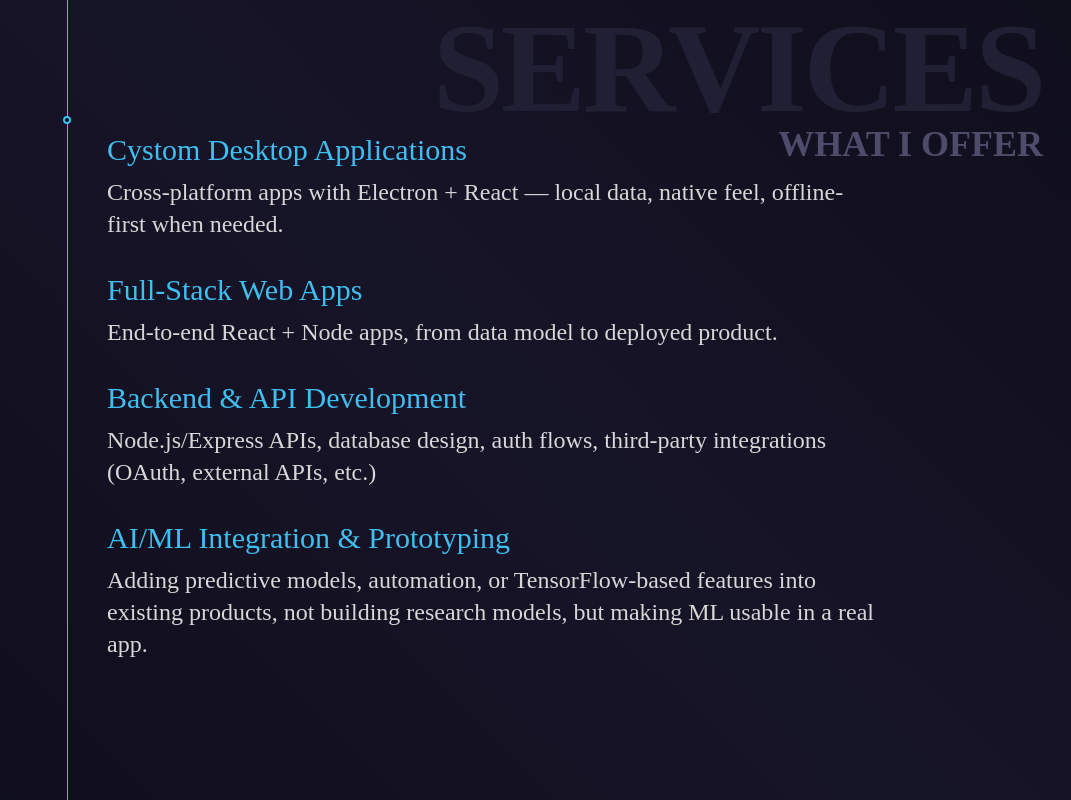
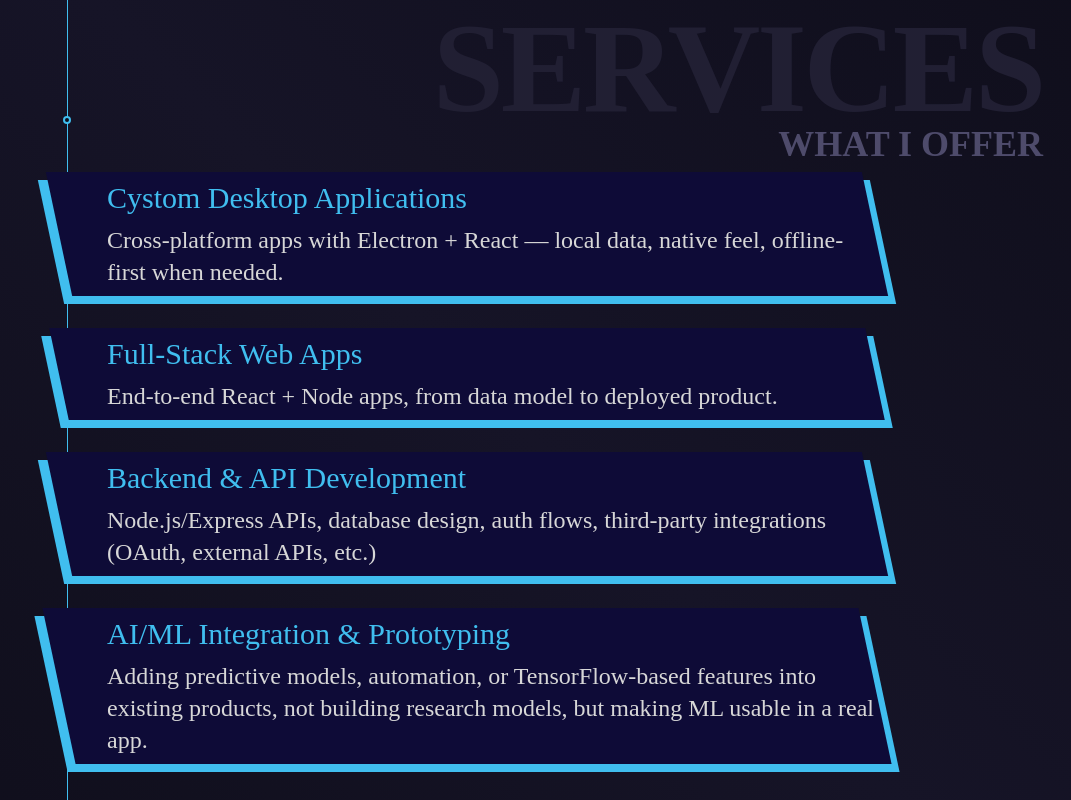
Before and after one commit to MxrQuane/portfolio, a React app: page /portfolio/ in a window 1280 px wide. Shown: the part 860-1660 px from the top of the page, without its empty margins (205-1276 px from the left). Built offline with nearby package versions, Linux system fonts and the light colour scheme; the HTML template or start-up script is replaced by a standard one; a web font is replaced by a local one.

Commit message:
added animations to both services and project cards

```diff
--- a/src/components/home/sections/Services.jsx
+++ b/src/components/home/sections/Services.jsx
@@ -1,20 +1,66 @@
+import { useEffect, useRef, useState } from 'react';
 import Section from '../utils/Section';
 import SectionTitle from '../utils/SectionTitle';
-import { services } from '../../../data/services'
+import { services } from '../../../data/services';
+
+const ServiceItem = ({ service }) => {
+    const itemRef = useRef(null);
+    const [isVisible, setIsVisible] = useState(false);
+
+    useEffect(() => {
+        const observer = new IntersectionObserver(
+            ([entry]) => {
+                if (entry.isIntersecting) {
+                    setIsVisible(true);
+                    if (itemRef.current) observer.unobserve(itemRef.current);
+                }
+            },
+            { threshold: 0.2 }
+        );
+
+        if (itemRef.current) {
+            observer.observe(itemRef.current);
+        }
+
+        return () => observer.disconnect();
+    }, []);
+
+    return (
+        <div
+            ref={itemRef}
+            className={`
+                service-item relative
+                flex flex-col gap-2 max-w-3xl
+                before:content-[''] before:absolute
+                before:-left-14
+                before:w-[calc(100%+4rem)] before:h-[calc(100%+1rem)]
+                before:bg-primary before:skew-x-12
+                before:z-98
+                after:content-[''] after:absolute
+                after:-left-12
+                after:-top-2
+                after:w-[calc(100%+3rem)] after:h-[calc(100%+1rem)]
+                after:bg-[#0E0B37] after:skew-x-12
+                after:z-99
+                ${isVisible ? 'animate-in' : ''}
+            `}
+        >
+            <div className="service-text-curtain z-100 flex flex-col gap-2">
+                <h3 className="text-primary text-xl sm:text-2xl lg:text-3xl">{service.title}</h3>
+                <p className="text-secondary-foreground text-sm sm:text-lg lg:text-2xl">{service.description}</p>
+            </div>
+        </div>
+    );
+};
 
 const Services = () => {
     return (
         <Section id="services">
             <SectionTitle title="services" subTitle="what I offer" textAlign="text-end" x="top-4 sm:top-6 lg:top-8 xl:top-16" y="right-4 sm:right-6 lg:right-8" />
-            <div className="flex flex-col gap-4 sm:gap-8 mt-4">
-                {services.map((service,index) => {
-                    return (
-                        <div key={index} className="flex flex-col gap-2 max-w-3xl">
-                            <h3 className="text-primary text-xl sm:text-2xl lg:text-3xl" >{service.title}</h3>
-                            <p className="text-secondary-foreground text-sm sm:text-lg lg:text-2xl" >{service.description}</p>
-                        </div>
-                    )
-                })}
+            <div className="flex flex-col gap-4 sm:gap-12 mt-16">
+                {services.map((service, index) => (
+                    <ServiceItem key={index} service={service} />
+                ))}
             </div>
         </Section>
     );
--- a/src/components/home/sections/Work/ProjectCard.jsx
+++ b/src/components/home/sections/Work/ProjectCard.jsx
@@ -1,4 +1,4 @@
-import { useRef } from "react";
+import { useEffect, useRef, useState } from "react";
 import { useIsTouchDevice } from "../../../../hooks/IsTouch"
 
 // display = L: Landscape
@@ -10,6 +10,26 @@
     const ROTATION_INTENSITY = 30;
     const SCALE = 1.1;
     const isTouch = useIsTouchDevice();
+
+    const [isVisible, setIsVisible] = useState(false);
+
+    useEffect(() => {
+        const observer = new IntersectionObserver(
+            ([entry]) => {
+                if (entry.isIntersecting) {
+                    setIsVisible(true);
+                    if (card.current) observer.unobserve(card.current);
+                }
+            },
+            { threshold: 0.2 }
+        );
+
+        if (card.current) {
+            observer.observe(card.current);
+        }
+
+        return () => observer.disconnect();
+    }, []);
 
 
     const handleMouseMove = (e) => {
@@ -38,9 +58,16 @@
             onMouseLeave={handleMouseLeave}
             className={`md:absolute w-full md:w-fit ${x} ${y} perspective-[1000px]`}
         >
-            <div ref={frame} className="relative w-full transform-3d transition-transform duration-500 ease-out">
+            <div ref={frame} className={`project-card ${isVisible ? 'animate-in' : ''} relative fade-in-left w-full transform-3d transition-transform duration-500 ease-out`}>
                 <div
-                    className={`relative w-full h-56 sm:h-100 md:w-80 md:h-48 lg:w-100 lg:h-56 bg-white after:content-[''] after:absolute after:inset-0 after:bg-[linear-gradient(35deg,rgba(0,0,0,1),transparent_80%)] ${display === "P" && "w-62! h-110!"}`}
+                    className={`card-image relative w-full h-56 sm:h-100 md:w-80 md:h-48 lg:w-100 lg:h-56 bg-white
+                        before:content-['']
+                        before:absolute before:inset-0
+                        before:bg-[linear-gradient(35deg,rgba(0,0,0,1),transparent_80%)]
+                        after:content-['']
+                        after:absolute after:inset-0
+                        after:bg-primary
+                        ${display === "P" && "w-62! h-110!"}`}
                     style={{
                         backgroundImage: `url(${image})`,
                         backgroundSize: "cover",
@@ -48,7 +75,12 @@
                     }}
                 >
                 </div>
-                <div className="absolute translate-z-6 flex flex-col gap-2 -left-2 xl:-left-10 bottom-6">
+                <div className="card-text absolute translate-z-6 flex flex-col gap-2 -left-2 xl:-left-10 bottom-6
+                    after:content-['']
+                    after:absolute
+                    after:-inset-1
+                    after:bg-[#0E0B37]
+                    after:z-100">
                     <h1 className="text-4xl font-semibold text-primary-foreground underline underline-offset-12">{title}</h1>
                     <p className="text-xl text-secondary-foreground" >{description}</p>
                 </div>
--- a/src/index.css
+++ b/src/index.css
@@ -156,3 +156,68 @@
     transform: scale(1);
   }
 }
+
+/* Services Section Scroll Reveal Animation */
+.service-item::before {
+  transform: skewX(12deg) scaleX(0);
+  transform-origin: left center;
+  transition: transform 1s cubic-bezier(0.25, 1, 0.5, 1);
+  will-change: transform;
+}
+
+.service-item::after {
+  transform: skewX(12deg) scaleX(0);
+  transform-origin: left center;
+  transition: transform 1s cubic-bezier(0.25, 1, 0.5, 1);
+  will-change: transform;
+}
+
+.service-item .service-text-curtain {
+  clip-path: inset(0 100% 0 0);
+  transition: clip-path 1s cubic-bezier(0.25, 1, 0.5, 1);
+  will-change: clip-path;
+}
+
+.service-item.animate-in::before {
+  transform: skewX(12deg) scaleX(1);
+}
+
+.service-item.animate-in::after {
+  transform: skewX(12deg) scaleX(1);
+  transition-delay: 0.4s;
+}
+
+.service-item.animate-in .service-text-curtain {
+  clip-path: inset(0 0% 0 0);
+  transition-delay: 0.5s;
+}
+
+.project-card {
+  transform: translateX(-20%);
+  opacity: 0;
+}
+
+.project-card.animate-in {
+  transform: translateX(0);
+  opacity: 1;
+}
+
+.project-card .card-image::after {
+  transition: transform 0.5s ease;
+}
+
+.project-card.animate-in .card-image::after {
+  transform: scaleX(0);
+  transform-origin: right;
+  transition-delay: 0.3s;
+}
+
+.project-card .card-text::after {
+  transition: transform 0.5s ease;
+}
+
+.project-card.animate-in .card-text::after {
+  transform: scaleX(0);
+  transform-origin: right;
+  transition-delay: 0.1s;
+}
```
